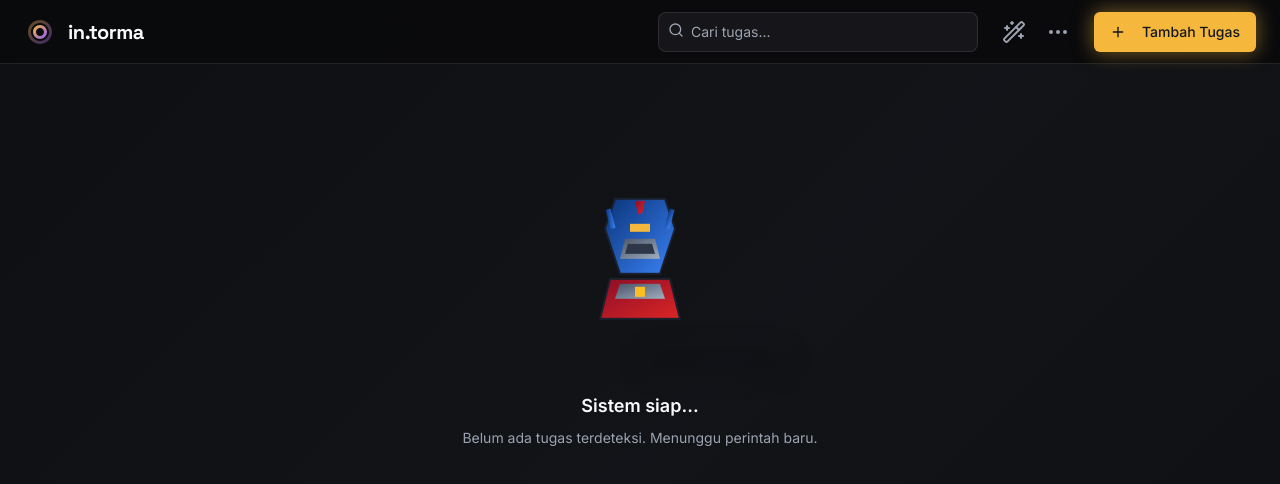
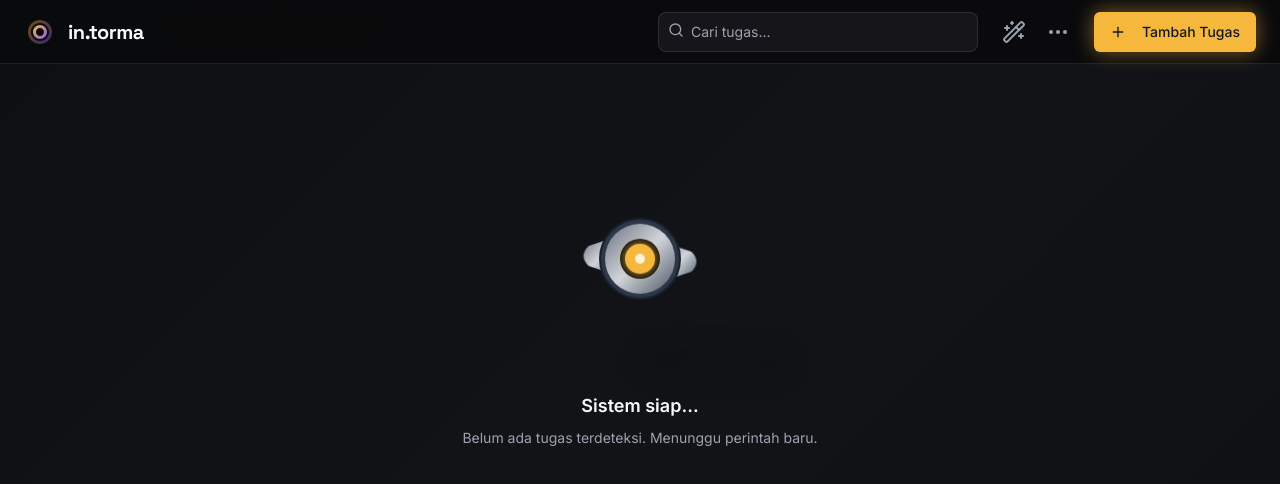
Before and after one commit to BEEYOGS/in.torma, a Next.js app: page / in a window 1280 px wide. Shown: the top 484 px of the page. Built offline with nearby package versions, Linux system fonts and the light colour scheme; what @genkit-ai/googleai, genkit would draw is missing.

Commit message:
yang laen, mata 2 ada mulu

```diff
--- a/src/components/empty-state.tsx
+++ b/src/components/empty-state.tsx
@@ -21,8 +21,8 @@ export function EmptyState() {
     const deltaY = clientY - centerY;
 
     // Constrain the movement for a subtle effect
-    const moveX = Math.max(-5, Math.min(5, deltaX * 0.02));
-    const moveY = Math.max(-3, Math.min(3, deltaY * 0.02));
+    const moveX = Math.max(-7, Math.min(7, deltaX * 0.03));
+    const moveY = Math.max(-5, Math.min(5, deltaY * 0.03));
 
     setEyePosition({ x: moveX, y: moveY });
   };
@@ -57,12 +57,28 @@ export function EmptyState() {
             animation: shadow-pulse 6s ease-in-out infinite;
           }
           @keyframes eye-glow {
-            0% { box-shadow: 0 0 5px 2px hsl(var(--primary) / 0.7); }
-            50% { box-shadow: 0 0 15px 5px hsl(var(--primary) / 0.5); }
-            100% { box-shadow: 0 0 5px 2px hsl(var(--primary) / 0.7); }
+            0% { filter: drop-shadow(0 0 3px hsl(var(--primary) / 0.9)); }
+            50% { filter: drop-shadow(0 0 10px hsl(var(--primary) / 0.7)); }
+            100% { filter: drop-shadow(0 0 3px hsl(var(--primary) / 0.9)); }
           }
           .animate-eye-glow {
               animation: eye-glow 3s ease-in-out infinite;
+          }
+           @keyframes float-piece-1 {
+            0% { transform: translate(0, 0); }
+            50% { transform: translate(-2px, -4px); }
+            100% { transform: translate(0, 0); }
+          }
+           .animate-float-piece-1 {
+            animation: float-piece-1 8s ease-in-out infinite;
+          }
+           @keyframes float-piece-2 {
+            0% { transform: translate(0, 0); }
+            50% { transform: translate(2px, 4px); }
+            100% { transform: translate(0, 0); }
+          }
+           .animate-float-piece-2 {
+            animation: float-piece-2 8s ease-in-out infinite;
           }
         `}
       </style>
@@ -70,17 +86,10 @@ export function EmptyState() {
         <div className="animate-float">
           <svg width="200" height="200" viewBox="0 0 200 200" xmlns="http://www.w3.org/2000/svg">
             <defs>
-              <linearGradient id="grad-blue" x1="0" y1="0" x2="1" y2="1">
-                <stop offset="0%" stopColor="#0A3479" />
-                <stop offset="100%" stopColor="#3B82F6" />
-              </linearGradient>
-              <linearGradient id="grad-red" x1="0" y1="0" x2="1" y2="1">
-                <stop offset="0%" stopColor="#8C0D26" />
-                <stop offset="100%" stopColor="#DC2626" />
-              </linearGradient>
-              <linearGradient id="grad-grey" x1="0" y1="0" x2="1" y2="1">
-                <stop offset="0%" stopColor="#4A5568" />
-                <stop offset="100%" stopColor="#A0AEC0" />
+              <linearGradient id="grad-metal" x1="0%" y1="0%" x2="100%" y2="100%">
+                <stop offset="0%" stopColor="#6B7280" />
+                <stop offset="50%" stopColor="#D1D5DB" />
+                <stop offset="100%" stopColor="#4B5563" />
               </linearGradient>
               <filter id="glow">
                 <feGaussianBlur stdDeviation="3.5" result="coloredBlur" />
@@ -91,29 +100,23 @@ export function EmptyState() {
               </filter>
             </defs>
 
-            {/* Chest */}
-            <path d="M 70 120 L 130 120 L 140 160 L 60 160 Z" fill="url(#grad-red)" stroke="#1A202C" strokeWidth="2" />
-            <path d="M 80 125 L 120 125 L 125 140 L 75 140 Z" fill="url(#grad-grey)" />
-            <rect x="95" y="128" width="10" height="10" fill="#FBBF24" />
+            {/* Main Body */}
+            <g>
+                {/* Back pieces */}
+                <path d="M 80 80 Q 70 100 80 120 L 50 110 Q 40 100 50 90 Z" fill="url(#grad-metal)" className="animate-float-piece-1" style={{transition: 'transform 0.2s ease-out'}}/>
+                <path d="M 120 80 Q 130 100 120 120 L 150 110 Q 160 100 150 90 Z" fill="url(#grad-metal)" className="animate-float-piece-2" style={{transition: 'transform 0.2s ease-out'}}/>
 
-            {/* Head */}
-            <path d="M 75 40 L 125 40 L 135 70 L 120 115 L 80 115 L 65 70 Z" fill="url(#grad-blue)" stroke="#1A202C" strokeWidth="2" />
+                {/* Central Sphere */}
+                <circle cx="100" cy="100" r="40" fill="#2D3748" stroke="#1A202C" strokeWidth="2"/>
+                <circle cx="100" cy="100" r="35" fill="url(#grad-metal)"/>
 
-            {/* Faceplate */}
-            <path d="M 85 80 L 115 80 L 120 100 L 80 100 Z" fill="url(#grad-grey)" />
-            <path d="M 88 85 L 112 85 L 115 95 L 85 95 Z" fill="#2D3748" />
-
-            {/* Eyes - glow effect will be applied via div */}
-            <g transform={`translate(${eyePosition.x}, ${eyePosition.y})`}>
-              <rect x="90" y="65" width="20" height="8" fill="hsl(var(--primary))" className="animate-eye-glow" style={{borderRadius: '2px'}}/>
+                {/* Glowing Eye */}
+                <g transform={`translate(${eyePosition.x}, ${eyePosition.y})`} style={{transition: 'transform 0.2s ease-out'}}>
+                    <circle cx="100" cy="100" r="20" fill="#111"/>
+                    <circle cx="100" cy="100" r="15" fill="hsl(var(--primary))" className="animate-eye-glow"/>
+                    <circle cx="100" cy="100" r="5" fill="white" opacity="0.8"/>
+                </g>
             </g>
-
-            {/* Antennas */}
-            <rect x="68" y="50" width="5" height="20" fill="url(#grad-blue)" transform="rotate(-15 70.5 60)" />
-            <rect x="127" y="50" width="5" height="20" fill="url(#grad-blue)" transform="rotate(15 129.5 60)" />
-
-            {/* Forehead Crest */}
-            <path d="M 95 42 L 105 42 L 102 55 L 98 55 Z" fill="url(#grad-red)" />
 
           </svg>
         </div>
```
